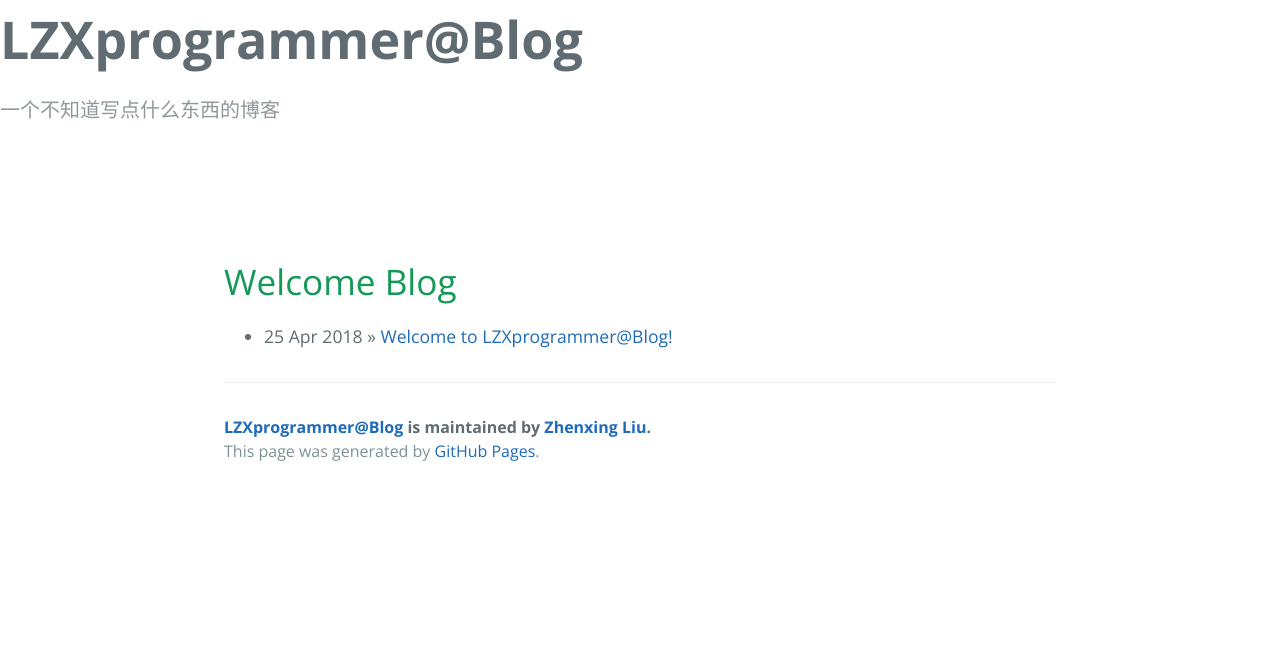
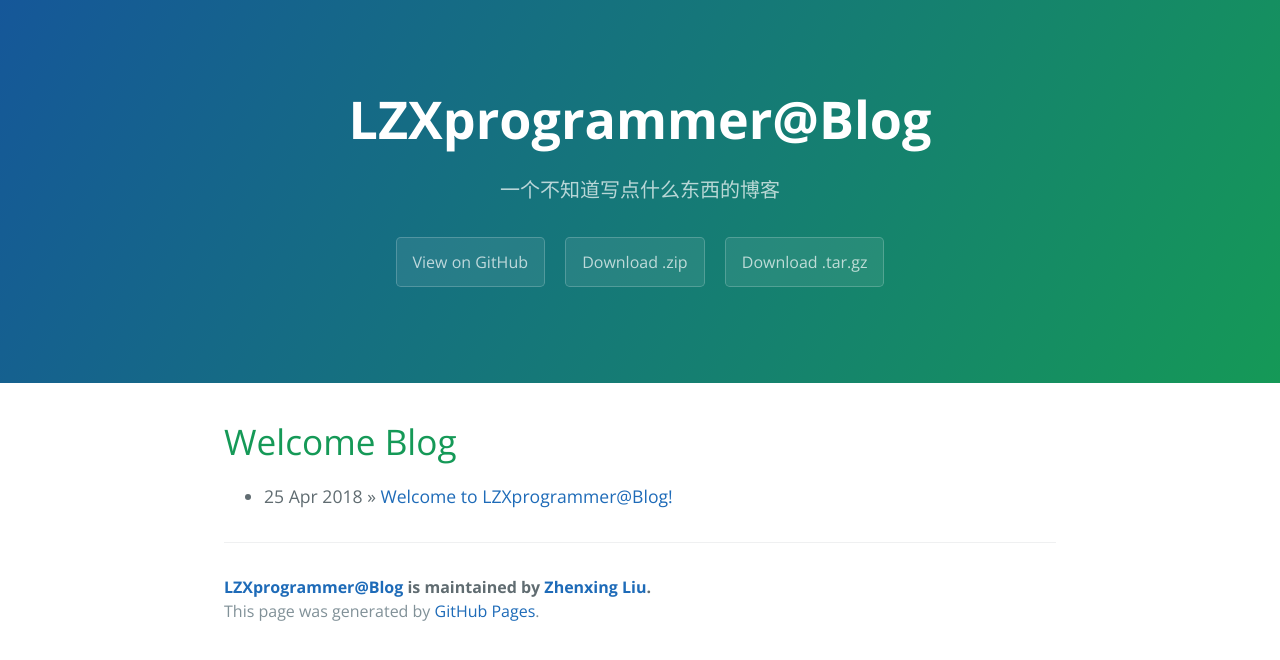
Before and after one commit to LZXprogrammer/LZXprogrammer.github.io, a Jekyll site: the page built from index.html, in a window 1280 px wide. Shown: the top 660 px of the page. Built offline with Jekyll 4.4.1, drawn with Linux system fonts in a browser that asks for light colours; the list of posts is cut into pages by our own code.

Commit message:
还原样式

```diff
--- a/css/cayman.css
+++ b/css/cayman.css
@@ -137,9 +137,12 @@
 @media screen and (min-width: 64em) { .btn { padding: 0.75rem 1rem; } }
 @media screen and (min-width: 42em) and (max-width: 64em) { .btn { padding: 0.6rem 0.9rem; font-size: 0.9rem; } }
 @media screen and (max-width: 42em) { .btn { display: block; width: 100%; padding: 0.75rem; font-size: 0.9rem; }
-  .btn + .btn { margin-top: 1rem; margin-left: 0; } }
+.btn + .btn { margin-top: 1rem; margin-left: 0; } }
 
-
+.page-header { color: #fff; text-align: center; background-color: #159957; background-image: linear-gradient(120deg, #155799, #159957); }
+@media screen and (min-width: 64em) { .page-header { padding: 5rem 6rem; } }
+@media screen and (min-width: 42em) and (max-width: 64em) { .page-header { padding: 3rem 4rem; } }
+@media screen and (max-width: 42em) { .page-header { padding: 2rem 1rem; } }
 
 .project-name { margin-top: 0; margin-bottom: 0.1rem; }
 @media screen and (min-width: 64em) { .project-name { font-size: 3.25rem; } }
```
